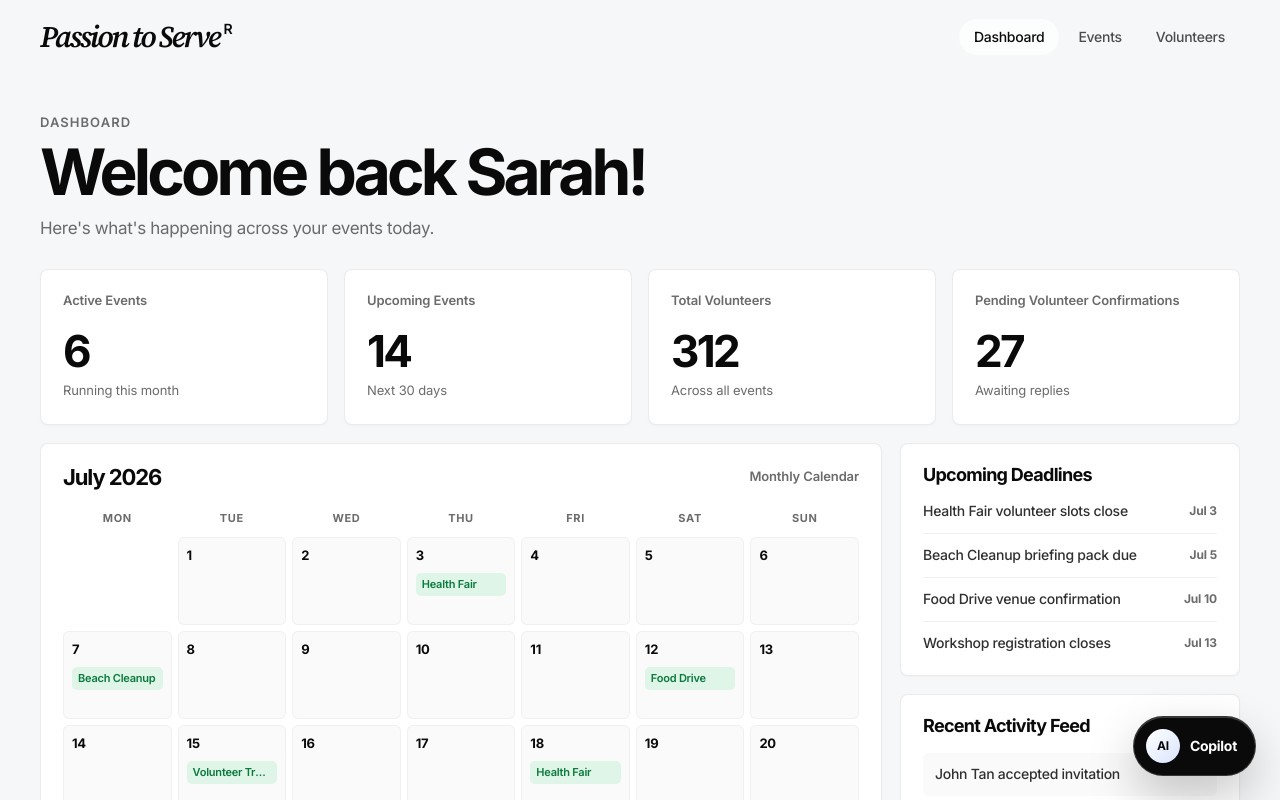
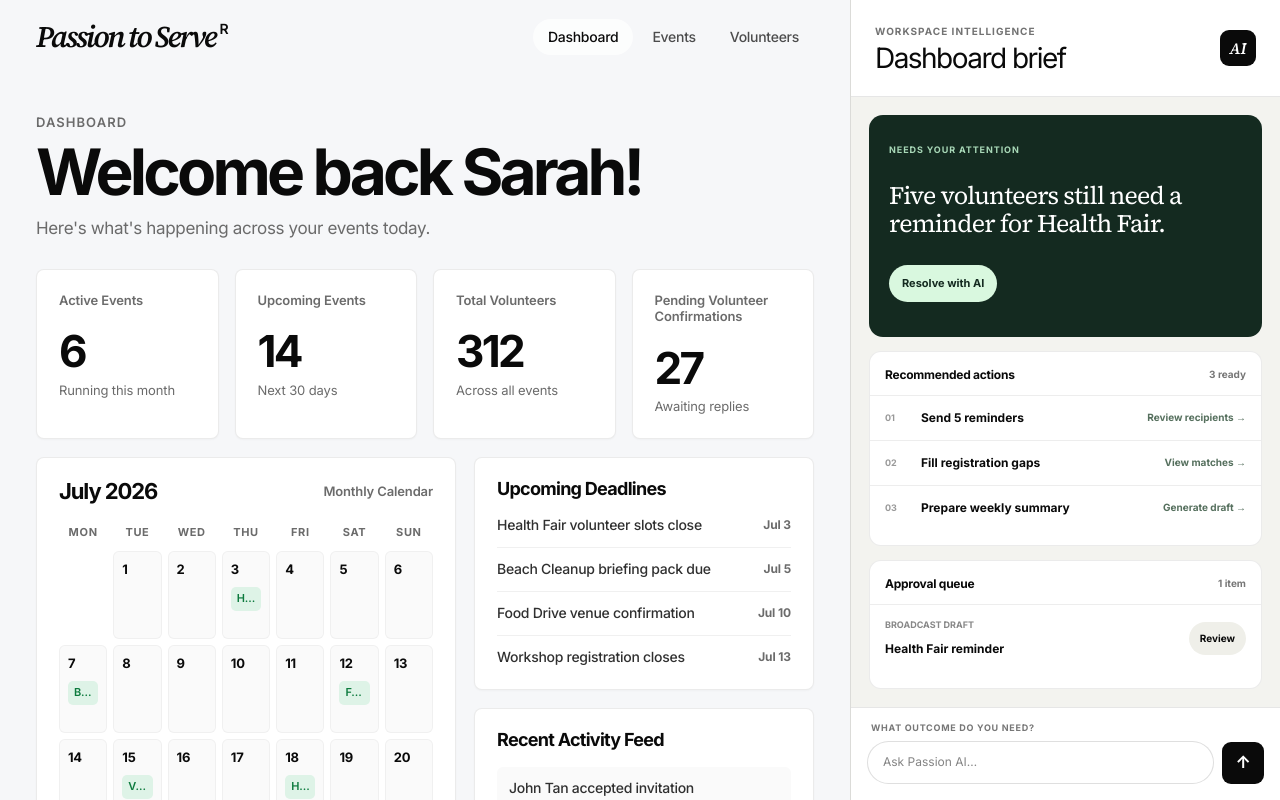
Before and after one commit to MuskanDhamuria/CodetoGiveAsia26, a React (Vite) app: page / in a window 1280 px wide. Both pictures are taken after a click on the button "Dashboard". Shown: the top 800 px of the page. Built offline with nearby package versions, Linux system fonts and the light colour scheme; the HTML template or start-up script is replaced by a standard one.

Commit message:
Adopt contextual copilot side panel

```diff
--- a/src/AiCopilot.tsx
+++ b/src/AiCopilot.tsx
@@ -1,11 +1,5 @@
 import { useState } from "react";
 import type { Page } from "./App";
-
-const prompts = [
-  "Create an event for me",
-  "Send targeted broadcast to participants",
-  "Draft and follow up on emails for me",
-];
 
 const pageContext: Record<Page, string> = {
   home: "Landing",
@@ -15,23 +9,52 @@ const pageContext: Record<Page, string> = {
   ai: "AI Copilot",
 };
 
-export default function AiCopilot({
-  activePage,
-  isOpen,
-  onOpen,
-  onClose,
+const pageInsight: Record<Page, string> = {
+  home: "I can help you set up your first volunteer event.",
+  dashboard: "Five volunteers still need a reminder for Health Fair.",
+  events: "National Day is on track, but registration needs 8 more volunteers.",
+  volunteers: "Four high-match volunteers are available for your open roles.",
+  ai: "Tell me the outcome you want and I’ll build a reviewable plan.",
+};
+
+function Composer({
+  draft,
+  onChange,
+  onSend,
 }: {
-  activePage: Page;
-  isOpen: boolean;
-  onOpen: () => void;
-  onClose: () => void;
+  draft: string;
+  onChange: (value: string) => void;
+  onSend: () => void;
 }) {
+  return (
+    <form
+      className="copilot-composer"
+      onSubmit={(event) => {
+        event.preventDefault();
+        onSend();
+      }}
+    >
+      <textarea
+        aria-label="Message Passion AI"
+        placeholder="Ask Passion AI…"
+        rows={1}
+        value={draft}
+        onChange={(event) => onChange(event.target.value)}
+      />
+      <button type="submit" aria-label="Send message">
+        ↑
+      </button>
+    </form>
+  );
+}
+
+export default function AiCopilot({ activePage }: { activePage: Page }) {
   const [draft, setDraft] = useState("");
   const [goal, setGoal] = useState("");
 
   function loadGoal(nextGoal: string) {
+    setGoal(nextGoal);
     setDraft(nextGoal);
-    setGoal(nextGoal);
   }
 
   function sendGoal() {
@@ -41,93 +64,63 @@ export default function AiCopilot({
   }
 
   return (
-    <>
-      <button
-        className="copilot-fab"
-        type="button"
-        aria-controls="copilot-panel"
-        aria-expanded={isOpen}
-        onClick={onOpen}
-      >
-        <span>AI</span>
-        Copilot
-      </button>
+    <aside className="copilot-sidebar" aria-label="AI Copilot">
+      <header className="copilot-brief-header">
+        <div>
+          <p>Workspace intelligence</p>
+          <h2>{pageContext[activePage]} brief</h2>
+        </div>
+        <div className="copilot-ai-mark">AI</div>
+      </header>
 
-      <aside
-        className={`copilot-panel copilot-workflow-panel ${isOpen ? "open" : ""}`}
-        id="copilot-panel"
-        aria-hidden={!isOpen}
-      >
-        <header className="copilot-workflow-header">
-          <div>
-            <p>Passion AI</p>
-            <h2>Copilot</h2>
+      <div className="copilot-brief-body">
+        <section className="copilot-priority-card">
+          <span>Needs your attention</span>
+          <h3>{pageInsight[activePage]}</h3>
+          <button type="button" onClick={() => loadGoal("Resolve this for me")}>
+            Resolve with AI
+          </button>
+        </section>
+
+        <section className="copilot-action-stack">
+          <div className="copilot-section-label">
+            <strong>Recommended actions</strong>
+            <span>3 ready</span>
           </div>
-          <button type="button" aria-label="Close AI Copilot" onClick={onClose}>
-            Close
-          </button>
-        </header>
+          {[
+            ["Send 5 reminders", "Review recipients"],
+            ["Fill registration gaps", "View matches"],
+            ["Prepare weekly summary", "Generate draft"],
+          ].map(([title, action], index) => (
+            <button key={title} type="button" onClick={() => loadGoal(title)}>
+              <span>{String(index + 1).padStart(2, "0")}</span>
+              <strong>{title}</strong>
+              <em>{action} →</em>
+            </button>
+          ))}
+        </section>
 
-        <div className="copilot-page-context">
-          <span>Working in</span>
-          <strong>{pageContext[activePage]}</strong>
-        </div>
+        <section className="copilot-approval-queue">
+          <div className="copilot-section-label">
+            <strong>Approval queue</strong>
+            <span>1 item</span>
+          </div>
+          <article>
+            <div>
+              <span>Broadcast draft</span>
+              <strong>Health Fair reminder</strong>
+            </div>
+            <button type="button">Review</button>
+          </article>
+        </section>
 
-        <div className="copilot-workflow-body">
-          <div>
-            <p className="copilot-eyebrow">Plan before sending</p>
-            <h3>Turn a request into a reviewable workflow.</h3>
-          </div>
+        {goal && <p className="copilot-active-goal">Preparing: {goal}</p>}
+      </div>
 
-          <ol className="copilot-steps">
-            <li>
-              <span>1</span>
-              <div>
-                <strong>Choose a goal</strong>
-                <p>{goal || "Pick one of the common tasks below."}</p>
-              </div>
-            </li>
-            <li>
-              <span>2</span>
-              <div>
-                <strong>Review the draft</strong>
-                <p>Copilot gathers details and shows you what it will do.</p>
-              </div>
-            </li>
-            <li>
-              <span>3</span>
-              <div>
-                <strong>Approve the action</strong>
-                <p>Nothing goes out until you confirm it.</p>
-              </div>
-            </li>
-          </ol>
-
-          <div className="copilot-prompts" aria-label="Sample prompts">
-            {prompts.map((prompt) => (
-              <button key={prompt} type="button" onClick={() => loadGoal(prompt)}>
-                {prompt}
-                <span aria-hidden="true">↗</span>
-              </button>
-            ))}
-          </div>
-        </div>
-
-        <form
-          className="copilot-workflow-composer"
-          onSubmit={(event) => {
-            event.preventDefault();
-            sendGoal();
-          }}
-        >
-          <input
-            value={draft}
-            onChange={(event) => setDraft(event.target.value)}
-            placeholder="Tell Copilot what you need"
-          />
-          <button type="submit">Send</button>
-        </form>
-      </aside>
-    </>
+      <div className="copilot-brief-composer">
+        <span>What outcome do you need?</span>
+        <Composer draft={draft} onChange={setDraft} onSend={sendGoal} />
+      </div>
+    </aside>
   );
 }
--- a/src/App.tsx
+++ b/src/App.tsx
@@ -940,7 +940,6 @@ function PlaceholderPage({ title }: { title: string }) {
 
 export default function App() {
   const [activePage, setActivePage] = useState<Page>(readInitialPage);
-  const [isCopilotOpen, setIsCopilotOpen] = useState(false);
   const [openEventIndex, setOpenEventIndex] = useState<number | null>(null);
   const [openVolunteerIndex, setOpenVolunteerIndex] = useState<number | null>(
     null,
@@ -952,7 +951,6 @@ export default function App() {
     if (page === "home") url.searchParams.delete("page");
     else url.searchParams.set("page", page);
     window.history.replaceState({}, "", url);
-    if (page === "home") setIsCopilotOpen(false);
     if (page !== "events") setOpenEventIndex(null);
     if (page !== "volunteers") setOpenVolunteerIndex(null);
   }
@@ -970,23 +968,20 @@ export default function App() {
       return;
     }
 
-    if (action === "generate-report" || action === "send-broadcast") {
-      setIsCopilotOpen(true);
-    }
   }
 
   return (
-    <main>
+    <main className={activePage === "home" ? "" : "product-app"}>
       <Navbar
         activePage={activePage}
-        onNavigate={(page) => {
-          navigate(page);
-          if (page === "ai") setIsCopilotOpen(true);
-        }}
+        onNavigate={navigate}
       />
       {activePage === "home" && (
         <LandingPage onGetStarted={() => navigate("dashboard")} />
       )}
+      {activePage !== "home" && (
+        <div className="product-frame">
+          <div className="product-page-content">
             {activePage === "dashboard" && (
               <DashboardPage onQuickAction={handleQuickAction} />
             )}
@@ -1004,17 +999,13 @@ export default function App() {
                   setOpenEventIndex(0);
                   navigate("events");
                 }}
-          onMessageVolunteer={() => setIsCopilotOpen(true)}
+                onMessageVolunteer={() => undefined}
               />
             )}
             {activePage === "ai" && <PlaceholderPage title="AI Copilot" />}
-      {activePage !== "home" && (
-        <AiCopilot
-          activePage={activePage}
-          isOpen={isCopilotOpen}
-          onClose={() => setIsCopilotOpen(false)}
-          onOpen={() => setIsCopilotOpen(true)}
-        />
+          </div>
+          <AiCopilot activePage={activePage} />
+        </div>
       )}
     </main>
   );
--- a/src/index.css
+++ b/src/index.css
@@ -1484,6 +1484,265 @@ button {
 .copilot-prompts { display: grid; gap: 9px; }.copilot-prompts button { background: #fff; border: 1px solid rgba(10, 10, 10, .12); border-radius: 10px; display: flex; font-size: 13px; font-weight: 700; justify-content: space-between; letter-spacing: -.02em; padding: 14px; text-align: left; }.copilot-prompts button:hover { background: #0a0a0a; color: #fff; }
 .copilot-workflow-composer { border-top: 1px solid rgba(10, 10, 10, .1); display: flex; gap: 8px; padding: 16px 20px 20px; }.copilot-workflow-composer input { background: #fff; border: 1px solid rgba(10, 10, 10, .12); border-radius: 999px; flex: 1; font: inherit; font-size: 13px; font-weight: 600; min-width: 0; outline: 0; padding: 12px 14px; }.copilot-workflow-composer button { background: #0a0a0a; border-radius: 999px; color: #fff; font-size: 12px; font-weight: 800; padding: 0 15px; }
 
+.product-app {
+  --copilot-sidebar-width: 430px;
+}
+
+.product-app .navbar {
+  right: var(--copilot-sidebar-width);
+}
+
+.product-frame {
+  align-items: start;
+  display: grid;
+  grid-template-columns: minmax(0, 1fr) var(--copilot-sidebar-width);
+  min-height: 100vh;
+}
+
+.product-page-content {
+  min-width: 0;
+}
+
+.copilot-sidebar {
+  background: #f3f3ef;
+  border-left: 1px solid rgba(10, 10, 10, 0.1);
+  display: flex;
+  flex-direction: column;
+  height: 100vh;
+  min-width: 0;
+  overflow: hidden;
+  position: sticky;
+  top: 0;
+  z-index: 130;
+}
+
+.copilot-brief-header {
+  align-items: center;
+  background: #fff;
+  border-bottom: 1px solid rgba(10, 10, 10, 0.1);
+  display: flex;
+  justify-content: space-between;
+  padding: 24px;
+}
+
+.copilot-brief-header p {
+  color: #737373;
+  font-size: 10px;
+  font-weight: 800;
+  letter-spacing: 0.1em;
+  margin: 0 0 5px;
+  text-transform: uppercase;
+}
+
+.copilot-brief-header h2 {
+  font-size: 28px;
+  letter-spacing: -0.055em;
+  line-height: 1;
+  margin: 0;
+}
+
+.copilot-ai-mark {
+  align-items: center;
+  background: #0a0a0a;
+  border-radius: 9px;
+  color: #fff;
+  display: flex;
+  font-family: "Source Serif 4", serif;
+  font-size: 16px;
+  font-style: italic;
+  font-weight: 700;
+  height: 36px;
+  justify-content: center;
+  width: 36px;
+}
+
+.copilot-brief-body {
+  display: grid;
+  flex: 1;
+  gap: 14px;
+  overflow: auto;
+  padding: 18px;
+}
+
+.copilot-priority-card {
+  background: #142a20;
+  border-radius: 14px;
+  color: #fff;
+  padding: 20px;
+}
+
+.copilot-priority-card > span {
+  color: #a8d8b7;
+  font-size: 9px;
+  font-weight: 800;
+  letter-spacing: 0.1em;
+  text-transform: uppercase;
+}
+
+.copilot-priority-card h3 {
+  font-family: "Source Serif 4", serif;
+  font-size: 25px;
+  font-weight: 500;
+  letter-spacing: -0.035em;
+  line-height: 1.12;
+  margin: 22px 0 28px;
+}
+
+.copilot-priority-card button {
+  background: #d9f8df;
+  border-radius: 999px;
+  color: #142a20;
+  font-size: 11px;
+  font-weight: 800;
+  padding: 10px 13px;
+}
+
+.copilot-action-stack,
+.copilot-approval-queue {
+  background: #fff;
+  border: 1px solid rgba(10, 10, 10, 0.08);
+  border-radius: 12px;
+  overflow: hidden;
+}
+
+.copilot-section-label {
+  align-items: center;
+  display: flex;
+  justify-content: space-between;
+  padding: 14px 15px 11px;
+}
+
+.copilot-section-label strong {
+  font-size: 12px;
+  letter-spacing: -0.02em;
+}
+
+.copilot-section-label span {
+  color: #777;
+  font-size: 10px;
+  font-weight: 700;
+}
+
+.copilot-action-stack > button {
+  align-items: center;
+  background: #fff;
+  border-top: 1px solid rgba(10, 10, 10, 0.07);
+  display: grid;
+  gap: 10px;
+  grid-template-columns: 26px 1fr auto;
+  padding: 13px 15px;
+  text-align: left;
+  width: 100%;
+}
+
+.copilot-action-stack > button > span {
+  color: #999;
+  font-size: 9px;
+  font-weight: 800;
+}
+
+.copilot-action-stack > button strong {
+  font-size: 12px;
+}
+
+.copilot-action-stack > button em {
+  color: #56705e;
+  font-size: 10px;
+  font-style: normal;
+  font-weight: 800;
+}
+
+.copilot-approval-queue article {
+  align-items: center;
+  border-top: 1px solid rgba(10, 10, 10, 0.07);
+  display: flex;
+  justify-content: space-between;
+  padding: 13px 15px;
+}
+
+.copilot-approval-queue article span {
+  color: #888;
+  display: block;
+  font-size: 9px;
+  font-weight: 800;
+  margin-bottom: 4px;
+  text-transform: uppercase;
+}
+
+.copilot-approval-queue article strong {
+  font-size: 12px;
+}
+
+.copilot-approval-queue article button {
+  background: #efefe9;
+  border-radius: 999px;
+  font-size: 10px;
+  font-weight: 800;
+  padding: 9px 11px;
+}
+
+.copilot-active-goal {
+  background: #dceee1;
+  border-radius: 9px;
+  color: #244c31;
+  font-size: 11px;
+  font-weight: 700;
+  margin: 0;
+  padding: 11px;
+}
+
+.copilot-brief-composer {
+  background: #fff;
+  border-top: 1px solid rgba(10, 10, 10, 0.1);
+  padding: 13px 16px 16px;
+}
+
+.copilot-brief-composer > span {
+  color: #777;
+  display: block;
+  font-size: 9px;
+  font-weight: 800;
+  letter-spacing: 0.08em;
+  margin: 0 0 7px 4px;
+  text-transform: uppercase;
+}
+
+.copilot-brief-composer .copilot-composer {
+  align-items: flex-end;
+  background: #fff;
+  border: 0;
+  display: flex;
+  gap: 8px;
+  padding: 0;
+}
+
+.copilot-brief-composer .copilot-composer textarea {
+  background: #fff;
+  border: 1px solid rgba(10, 10, 10, 0.13);
+  border-radius: 999px;
+  flex: 1;
+  font: inherit;
+  font-size: 12px;
+  line-height: 1.4;
+  min-height: 42px;
+  outline: none;
+  padding: 12px 15px;
+  resize: none;
+  width: 100%;
+}
+
+.copilot-brief-composer .copilot-composer button {
+  align-items: center;
+  background: #0a0a0a;
+  border-radius: 9px;
+  color: #fff;
+  display: flex;
+  font-size: 17px;
+  height: 42px;
+  justify-content: center;
+  width: 42px;
+}
+
 @keyframes line-pulse {
   0% {
     opacity: 0;
@@ -1656,4 +1915,23 @@ button {
   .copilot-composer {
     padding: 14px 16px 16px;
   }
-}
+
+  .product-app {
+    --copilot-sidebar-width: 100%;
+  }
+
+  .product-app .navbar {
+    right: 0;
+  }
+
+  .product-frame {
+    grid-template-columns: 1fr;
+  }
+
+  .copilot-sidebar {
+    border-left: 0;
+    border-top: 1px solid rgba(10, 10, 10, 0.1);
+    height: 720px;
+    position: relative;
+  }
+}
```
Also changed, not shown: 1 other file (tests, documents, lock files or other folders). Lines whose indentation alone changed are shown as unchanged.
